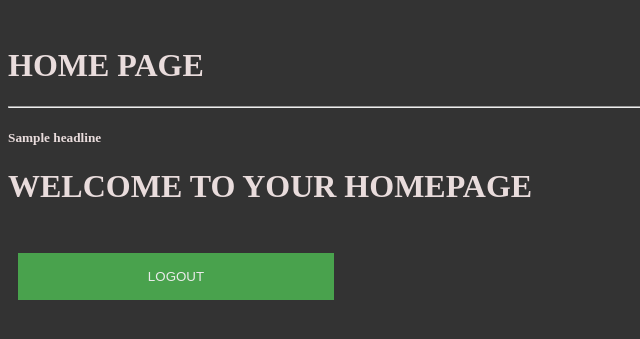
After one commit to 1596aishu/WebDev, a Flask app: template HTML/project1/templates/index.html in a window 1280 px wide. The commit adds this page. Shown: the top 339 px of the page, without its empty margins (0-640 px from the left). Run offline with Flask 2, Linux system fonts and the light colour scheme; the template is opened without the code that fills it: most values are stand-ins (such as "Sample title", 1, 10 or a date in 2020).

Commit message:
Add files via upload

```diff
--- a/HTML/project1/application.py
+++ b/HTML/project1/application.py
@@ -1,7 +1,7 @@
 import os, sys, logging, time
 import calendar
 import time
-
+from flask_login import LoginManager, login_user , logout_user , current_user , login_required
 from flask import Flask, render_template, request, session, redirect, url_for
 from flask_session import Session
 from sqlalchemy import create_engine, or_
@@ -42,6 +42,12 @@ def index():
     return "Project 1: TODO"
 
 @app.route("/register", methods=["GET","POST"])
+def logout():
+    return render_template("registration.html",headline="")
+
+
+
+@app.route("/register", methods=["GET","POST"])
 def response():
     if request.method == "POST":
         username = request.form.get("username")
@@ -61,6 +67,21 @@ def response():
     elif request.method == "GET":
         return render_template("registration.html",headline="")
 
+@app.route("/auth", methods=["GET","POST"])
+def authentication():
+    if request.method == 'POST':
+        username = request.form['username']
+        password = request.form['password']
+        query = USER.query.filter(USER.username.in_([username]), USER.password.in_([password]) )
+        result = query.first()
+        if result:
+            return render_template("index.html", headline=" welcome "+username)
+        else:
+            return render_template("registration.html", headline="WRONG CREDENTIALS")
+    elif request.method == 'GET':
+        return render_template("index.html",headline=username)
+
+
 @app.route("/admin")
 def database():
     users = USER.query.order_by(USER.timestamp).all()
--- /dev/null
+++ b/HTML/project1/templates/index.html
@@ -0,0 +1,52 @@
+
+<!DOCTYPE html>
+<html>
+<head>
+</head>
+<style>
+
+body {
+    font: Helvetica, sans-serif;
+    color: rgb(233, 220, 220);
+    background-color: #333;
+  }
+input[type=text], input[type=password] {
+    width: 50%;
+    padding: 15px;
+    margin: 5px 0 22px 0;
+    display: inline-block;
+    border: none;
+    background: #f1f1f1;
+  }
+input[type=text]:focus, input[type=password]:focus {
+    background-color: #ddd;
+    outline: none;
+  }
+.registerbtn {
+    background-color: #4CAF50;
+    color: white;
+    padding: 16px 20px;
+    margin: 8px 10px;
+    border: none;
+    cursor: pointer;
+    width: 25%;
+    opacity: 0.9;
+  }
+.registerbtn:hover {
+    opacity: 1;
+  }
+</style>
+<body>
+</br>
+<form action="{{url_for('logout')}}" method="POST">
+    <div class="container">
+        <h1>HOME PAGE</h1>
+        <hr>
+        <h5>{{headline}}</h5>
+        <h1>WELCOME TO YOUR HOMEPAGE</h1>
+    </br>
+        <button type="submit" class ="registerbtn" name ="logout"> LOGOUT</button>
+    </div>
+</form>
+</body>
+</html>
--- a/HTML/project1/templates/registration.html
+++ b/HTML/project1/templates/registration.html
@@ -51,8 +51,8 @@ input[type=text]:focus, input[type=password]:focus {
         <!-- pattern="(?=.*\d)(?=.*[a-z])(?=.*[A-Z]).{8,}" -->
         <input type="password" name="password" placeholder="Your password.." minlength = "8" required>
     </br>
-        <button type="submit" class ="registerbtn"> Register</button>
-        <button type="submit" class ="registerbtn"> Login</button>
+        <button type="submit" class ="registerbtn" name ="register"> Register</button>
+        <button type="submit" class ="registerbtn" name ="login" formaction="{{url_for('authentication')}}"> Login</button>
     </div>
 </form>
 </body>
```
Also changed, not shown: HTML/project1/templates/database.html (+16 -4 lines), 1 other file.
